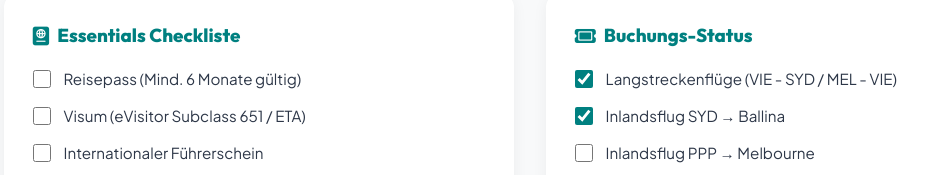
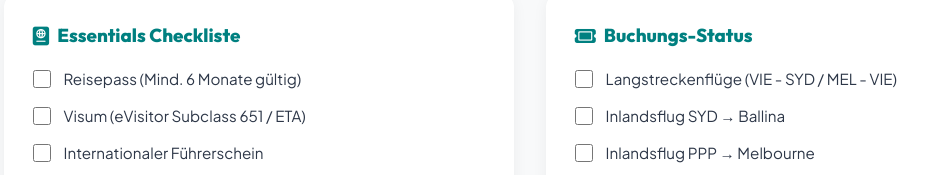
Before and after one commit to dmwhrys2c6-crypto/Australien-Reiseplan, a plain HTML site: page gemini-code-1786118474310.index.html in a window 1280 px wide. Shown: the part 6223-6398 px from the top of the page, without its empty margins (110-1038 px from the left). Drawn offline with Linux system fonts and the light colour scheme.

Commit message:
Change checklist items to unchecked state

```diff
--- a/gemini-code-1786118474310.index.html
+++ b/gemini-code-1786118474310.index.html
@@ -1079,8 +1079,8 @@
         <div class="hub-card">
           <h3><i class="fa-solid fa-ticket"></i> Buchungs-Status</h3>
           <ul class="checklist">
-            <li class="checklist-item"><input type="checkbox" checked> Langstreckenflüge (VIE - SYD / MEL - VIE)</li>
-            <li class="checklist-item"><input type="checkbox" checked> Inlandsflug SYD → Ballina</li>
+            <li class="checklist-item"><input type="checkbox"> Langstreckenflüge (VIE - SYD / MEL - VIE)</li>
+            <li class="checklist-item"><input type="checkbox"> Inlandsflug SYD → Ballina</li>
             <li class="checklist-item"><input type="checkbox"> Inlandsflug PPP → Melbourne</li>
             <li class="checklist-item"><input type="checkbox"> Mietwagen East Coast</li>
             <li class="checklist-item"><input type="checkbox"> K'gari 4WD Tagestour</li>
```
